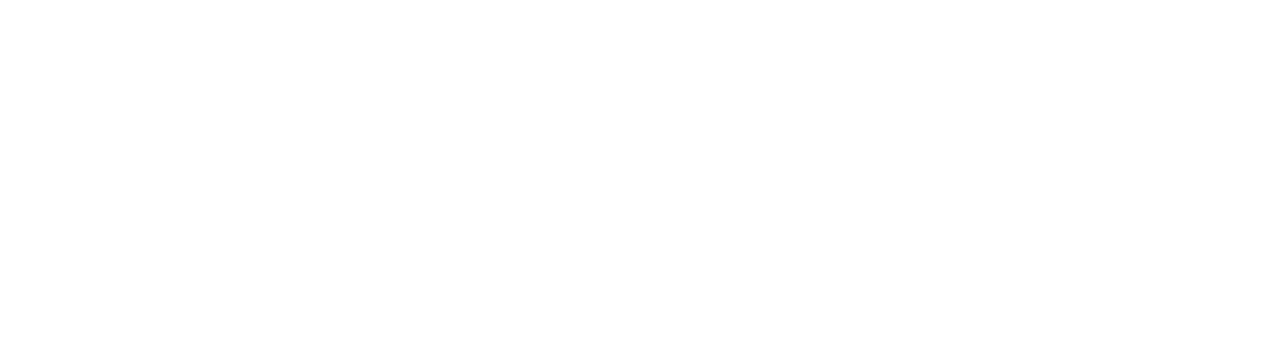
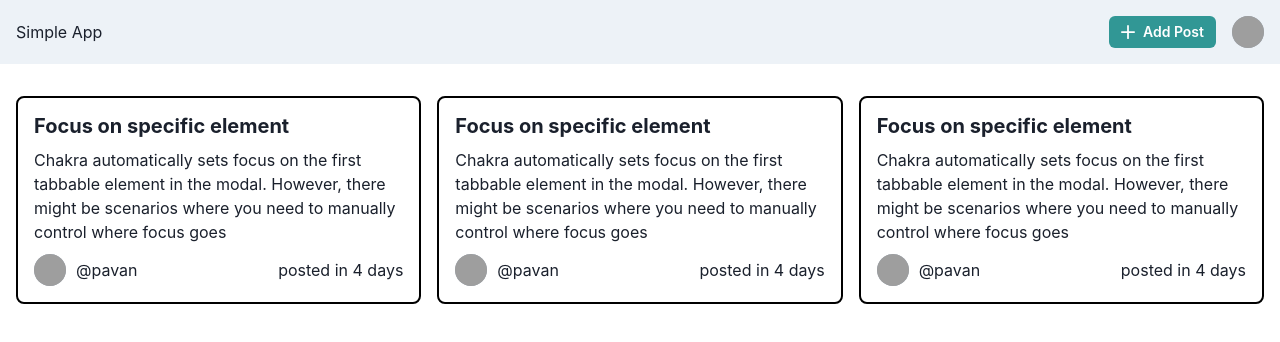
Before and after one commit to pavankpdev/nextjs-isr-social-app, a Next.js app: page / in a window 1280 px wide. Shown: the top 342 px of the page. Built offline with nearby package versions, Linux system fonts and the light colour scheme; grey boxes are pictures that could not be loaded.

Commit message:
display post details

```diff
--- a/package.json
+++ b/package.json
@@ -8,9 +8,11 @@
     "lint": "next lint"
   },
   "dependencies": {
+    "@chakra-ui/icons": "^1.1.5",
     "@chakra-ui/react": "^1.8.3",
     "@emotion/react": "^11",
     "@emotion/styled": "^11",
+    "dayjs": "^1.10.7",
     "framer-motion": "^6",
     "next": "12.0.10",
     "react": "17.0.2",
--- a/pages/index.tsx
+++ b/pages/index.tsx
@@ -1,5 +1,10 @@
 import type { NextPage } from 'next'
 import Head from 'next/head'
+import {Container, Grid} from "@chakra-ui/react";
+
+// COMPONENTS
+import Navbar from "../components/Navbar";
+import Post from "../components/Post";
 
 const Home: NextPage = () => {
   return (
@@ -10,6 +15,30 @@
         <link rel="icon" href="/favicon.ico" />
       </Head>
 
+      <Navbar />
+
+      <Container my={'2rem'} maxW={"container.xl"}>
+          <Grid gridTemplateColumns={"repeat(3, 1fr)"} cursor={'pointer'} gridGap={'1rem'}>
+              <Post
+                  title={'Focus on specific element'}
+                  content={'Chakra automatically sets focus on the first tabbable element in the modal. However, there might be scenarios where you need to manually control where focus goes'}
+                  timestamp={'2022-02-18T15:57:19.771Z'}
+                  user={'pavan'}
+              /><Post
+                  title={'Focus on specific element'}
+                  content={'Chakra automatically sets focus on the first tabbable element in the modal. However, there might be scenarios where you need to manually control where focus goes'}
+                  timestamp={'2022-02-18T15:57:19.771Z'}
+                  user={'pavan'}
+              /><Post
+                  title={'Focus on specific element'}
+                  content={'Chakra automatically sets focus on the first tabbable element in the modal. However, there might be scenarios where you need to manually control where focus goes'}
+                  timestamp={'2022-02-18T15:57:19.771Z'}
+                  user={'pavan'}
+              />
+
+          </Grid>
+      </Container>
+
     </div>
   )
 }
```
Also changed, not shown: 1 other file (tests, documents, lock files or other folders).
